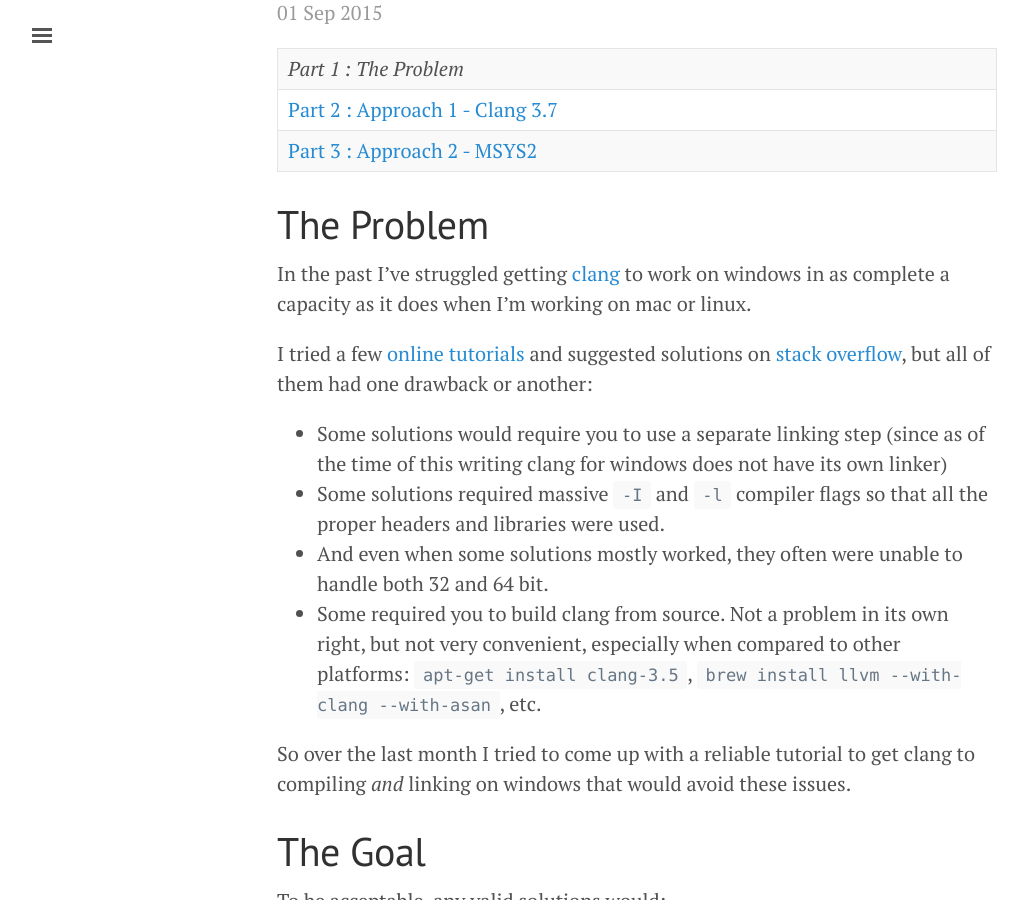
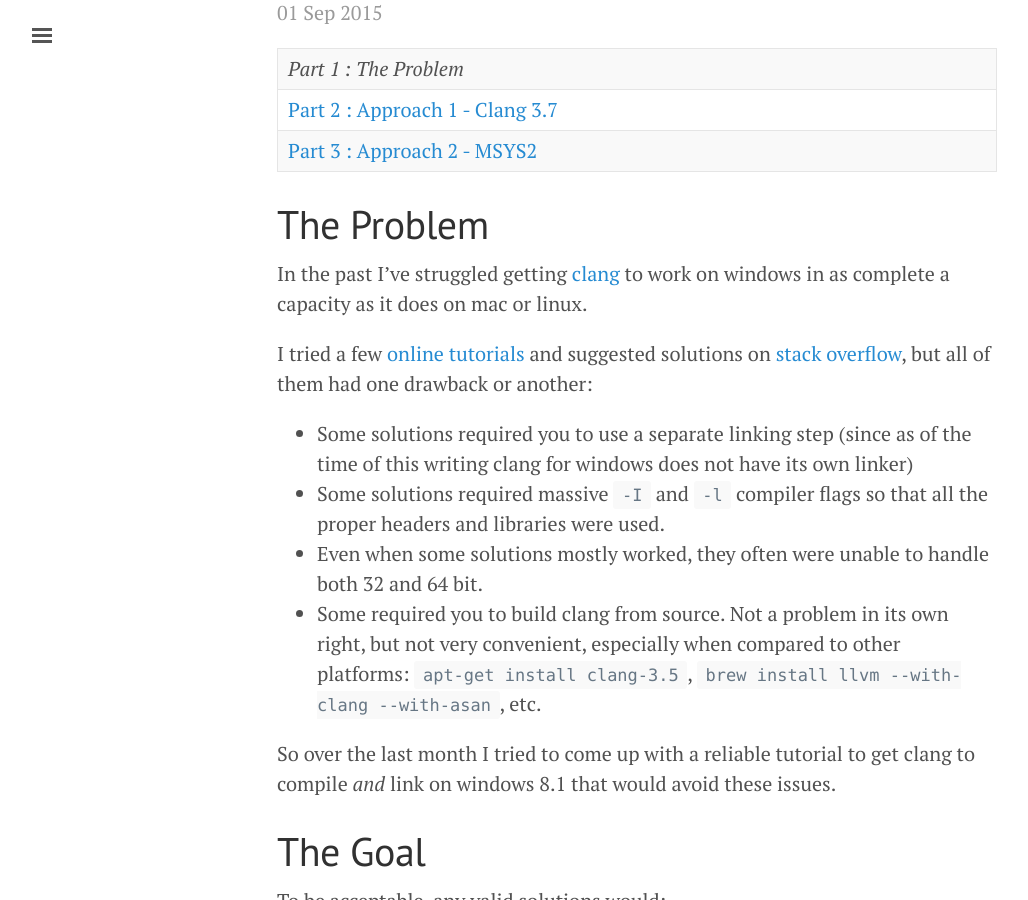
Before and after one commit to JohannesMP/com.johannesmp.blog, a Jekyll site: the page built from _posts/2015-09-01-installing-clang-on-windows-pt1.md, in a window 1280 px wide and 900 px high, scrolled down 274 px. Shown: the whole window, without its empty margins (3-1031 px from the left). Built offline with Jekyll 4.4.1, drawn with Linux system fonts in a browser that asks for light colours; nearby versions of some CDN libraries; Markdown is read by kramdown in place of the engine named in the settings; comment, search, counter and statistics services are not loaded.

Commit message:
Update 2015-09-01-installing-clang-on-windows-pt1.md

```diff
--- a/_posts/2015-09-01-installing-clang-on-windows-pt1.md
+++ b/_posts/2015-09-01-installing-clang-on-windows-pt1.md
@@ -16,16 +16,16 @@
 
 # The Problem
 
-In the past I've struggled getting [clang](clang.llvm.org) to work on windows in as complete a capacity as it does when I'm working on mac or linux.
+In the past I've struggled getting [clang](clang.llvm.org) to work on windows in as complete a capacity as it does on mac or linux.
 
 I tried a few [online tutorials](https://yongweiwu.wordpress.com/2014/12/24/installing-clang-3-5-for-windows/) and suggested solutions on [stack overflow](http://stackoverflow.com/a/9427377/928062), but all of them had one drawback or another:
 
-- Some solutions would require you to use a separate linking step (since as of the time of this writing clang for windows does not have its own linker)
+- Some solutions required you to use a separate linking step (since as of the time of this writing clang for windows does not have its own linker)
 - Some solutions required massive `-I` and `-l` compiler flags so that all the proper headers and libraries were used.
-- And even when some solutions mostly worked, they often were unable to handle both 32 and 64 bit.
+- Even when some solutions mostly worked, they often were unable to handle both 32 and 64 bit.
 - Some required you to build clang from source. Not a problem in its own right, but not very convenient, especially when compared to other platforms: `apt-get install clang-3.5`, `brew install llvm --with-clang --with-asan`, etc.
 
-So over the last month I tried to come up with a reliable tutorial to get clang to compiling *and* linking on windows that would avoid these issues.
+So over the last month I tried to come up with a reliable tutorial to get clang to compile *and* link on windows 8.1 that would avoid these issues.
 
 <!-- more -->
 
```
